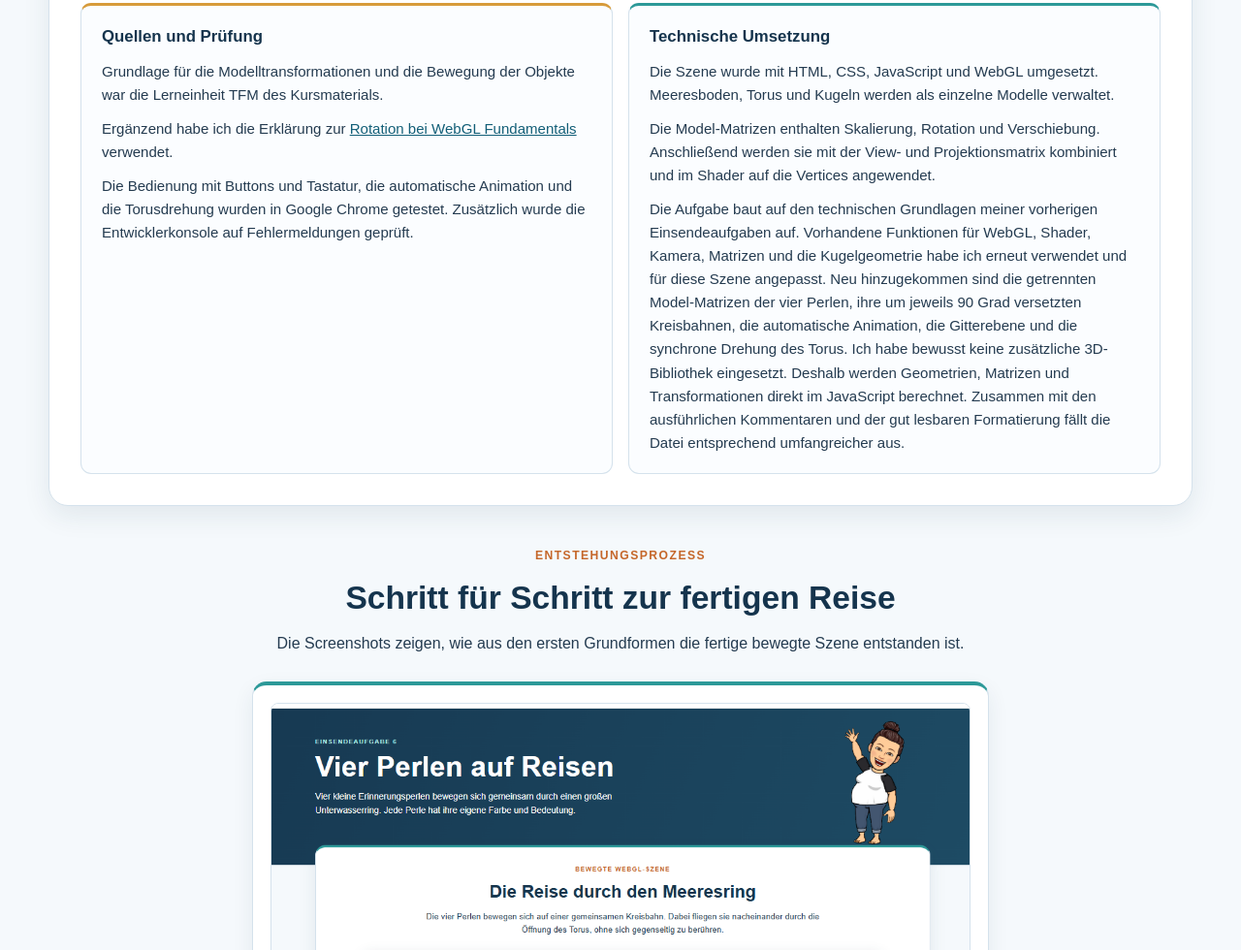
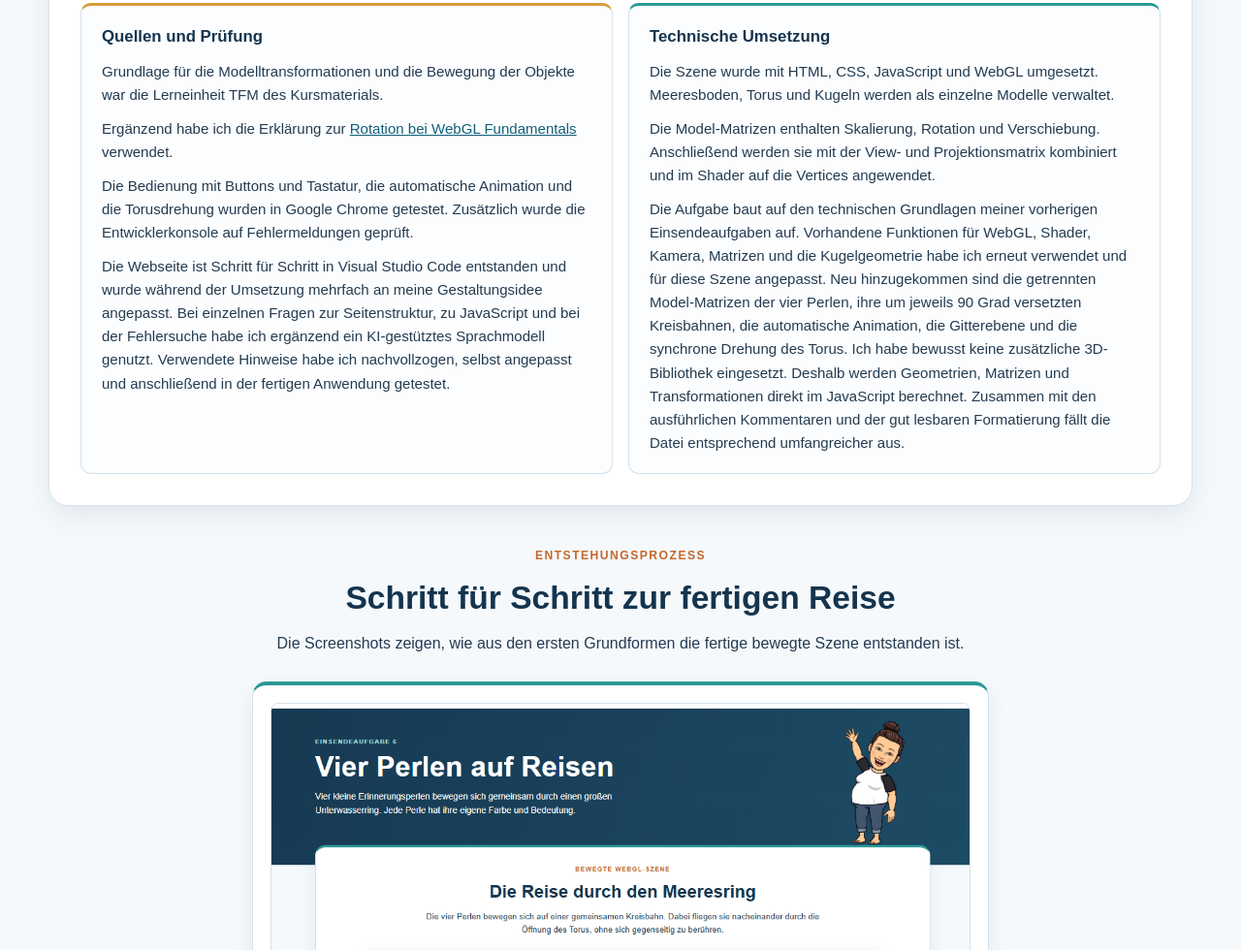
Before and after one commit to CASSANDRAOSS/GVT_ESA6, a plain HTML site: page index.html in a window 1280 px wide. Shown: the part 2834-3814 px from the top of the page at 97% size. Drawn offline with Linux system fonts and the light colour scheme.

Commit message:
Update index.html

```diff
--- a/index.html
+++ b/index.html
@@ -493,6 +493,16 @@
                         geprüft.
                     </p>
 
+                    <p>
+                        Die Webseite ist Schritt für Schritt in Visual Studio Code
+                        entstanden und wurde während der Umsetzung mehrfach an meine
+                        Gestaltungsidee angepasst. Bei einzelnen Fragen zur
+                        Seitenstruktur, zu JavaScript und bei der Fehlersuche habe
+                        ich ergänzend ein KI-gestütztes Sprachmodell genutzt.
+                        Verwendete Hinweise habe ich nachvollzogen, selbst angepasst
+                        und anschließend in der fertigen Anwendung getestet.
+                    </p>
+
                 </article>
 
                 <article class="dokumentationskarte">
```
